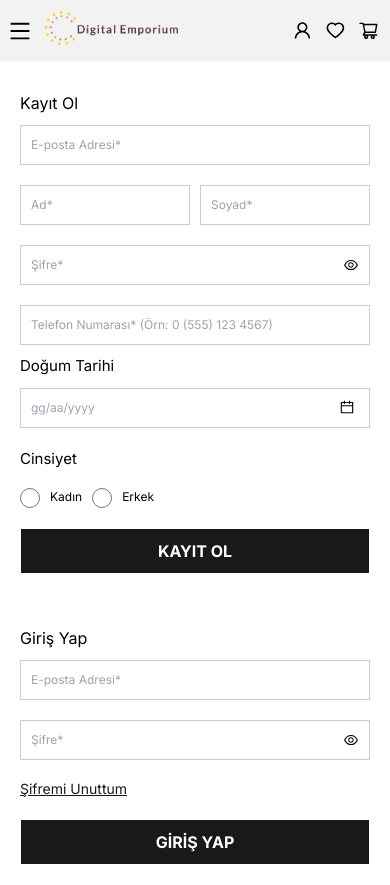
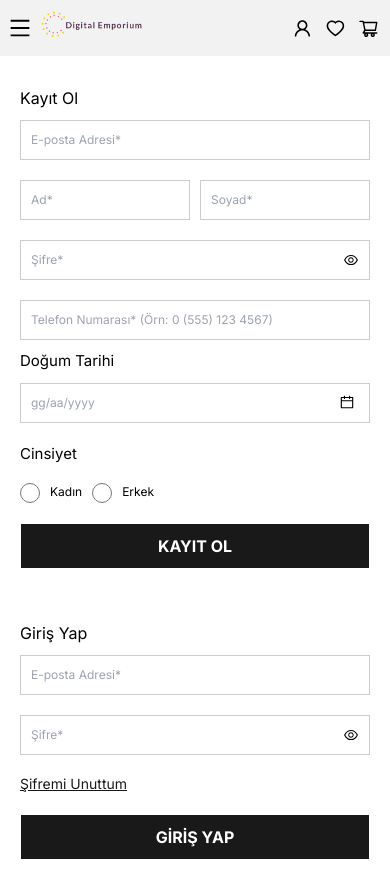
Before and after one commit to mrvozturk/DigitalEmporium, a Next.js app: page /auth in a window 390 px wide. Built offline with nearby package versions, Linux system fonts and the light colour scheme.

Commit message:
image width height changed, paddings changed

```diff
--- a/src/components/header/index.module.css
+++ b/src/components/header/index.module.css
@@ -27,8 +27,8 @@
   display: flex;
   align-items: center;
   justify-content: center;
-  width: 192px;
-  height: 64px;
+  width: 150px;
+  height: 50px;
   margin: 0;
 }
 
@@ -78,8 +78,7 @@
   }
 
   .logo {
-    margin-top: 5px;
-    width: 185px;
+    width: 150px;
     height: 50px;
   }
 
@@ -101,10 +100,10 @@
   }
 
   .logo {
-    margin-top: 5px;
-    width: 160px;
+    width: 120px;
     height: 40px;
   }
+
   .sidebarToggle {
     font-size: 1.5rem;
   }
--- a/src/components/header/index.tsx
+++ b/src/components/header/index.tsx
@@ -43,16 +43,15 @@ const Header = () => {
           >
             <AiOutlineMenu />
           </button>
-          <div className={styles.logo}>
-            <Link href='/'>
-              <Image
-                src='/images/twitter_header_photo_1-removebg-preview.png'
-                width={500}
-                height={500}
-                alt='logo'
-              />
-            </Link>
-          </div>
+          <Link href='/'>
+            <Image
+              src='/images/logo.png'
+              alt='logo'
+              width={100}
+              height={100}
+              className={styles.logo}
+            />
+          </Link>
         </div>
         <div className={styles.navbarLinks}>
           <ul>
--- a/src/components/header/sideBar.module.css
+++ b/src/components/header/sideBar.module.css
@@ -22,11 +22,11 @@
   flex-direction: row;
   background-color: #f2f2f2;
   justify-content: space-between;
-  padding: 0.5rem 1.4rem;
+  padding: 0.5rem 0.5rem;
 }
 
 .logo {
-  width: 200px;
+  width: 150px;
   height: 50px;
 }
 
@@ -67,11 +67,6 @@
     font-size: 25px;
   }
 
-  .logo {
-    width: 195px;
-    height: 50px;
-  }
-
   .icons {
     font-size: 1.6em;
     gap: 15px;
@@ -90,10 +85,7 @@
   .categoryLinks a {
     font-size: 15px;
   }
-  .logo {
-    width: 150px;
-    height: 40px;
-  }
+
   .icons {
     font-size: 1.2em;
     gap: 8px;
```
Also changed, not shown: public/images/logo.png (renamed from public/images/twitter_header_photo_1-removebg-preview.png).
